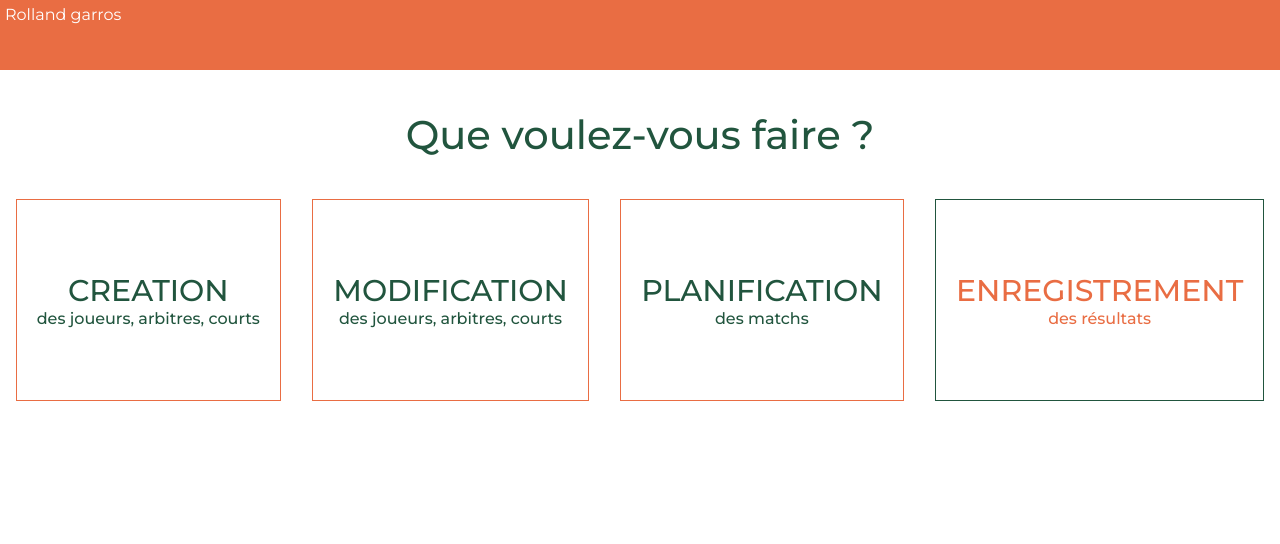
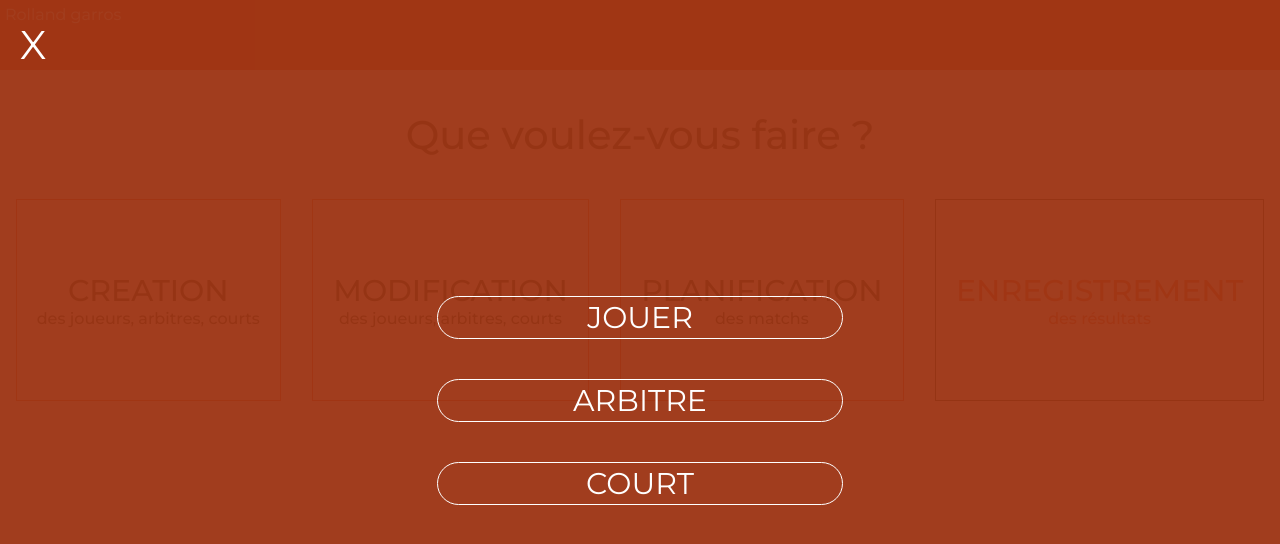
Before and after one commit to run1t/roland-web, an Angular app: page /options in a window 1280 px wide. Shown: the top 544 px of the page. Built offline with nearby package versions, Linux system fonts and the light colour scheme; sample sign-in values are in the browser's storage.

Commit message:
(component) Create Modal component

```diff
--- a/src/app/app.module.ts
+++ b/src/app/app.module.ts
@@ -1,4 +1,4 @@
-
+import { ModalComponent } from './component/modal/modal.component';
 import { ApiService } from './service/api.service';
 import { ROUTES } from './app.router';
 import { BrowserModule } from '@angular/platform-browser';
@@ -29,7 +29,8 @@ import { OptionsContainerComponent } from './container/options-container/options
     CreateContainerComponent,
     CreatePlayerComponent,
     SelectComponent,
-    OptionsContainerComponent
+    OptionsContainerComponent,
+    ModalComponent
   ],
   imports: [
     BrowserModule,
--- /dev/null
+++ b/src/app/component/modal/modal.component.css
@@ -0,0 +1,43 @@
+.container{
+  position: fixed;
+  top: 0;
+  left: 0;
+  width: 100%;
+  height: 100%;
+  background-color: rgba(156, 51, 18, 0.95);
+}
+
+.close{
+  position: fixed;
+  top: 0;
+  left: 0;
+  z-index: 200;
+  font-size: 40px;
+  margin:20px;
+  color:white;
+  cursor: pointer;
+}
+
+.items{
+  position: fixed;
+  justify-content: center;
+  flex-direction: column;
+  align-items: center;
+  top: 0;
+  left: 0;
+  display: flex;
+  width: 100%;
+  height: 100%;
+}
+
+.item{
+  margin: 20px;
+  font-size: 30px;
+  color: white;
+  border: 1px solid white;
+  border-radius: 50px;
+  padding: 2px;
+  min-width: 400px;
+  text-align: center;
+  cursor:pointer;
+}
--- /dev/null
+++ b/src/app/component/modal/modal.component.html
@@ -0,0 +1,8 @@
+<div class="container" *ngIf="show">
+  <div class="close" (click)="close()"> X </div>
+  <div class="items">
+    <div class="item" *ngFor="let item of items" (click)="selectEvent(item)">
+      {{item.text}}
+    </div>
+  </div>
+</div>
--- /dev/null
+++ b/src/app/component/modal/modal.component.ts
@@ -0,0 +1,42 @@
+import { Component, OnInit, Input, Output, EventEmitter } from '@angular/core';
+
+@Component({
+  selector: 'app-modal',
+  templateUrl: './modal.component.html',
+  styleUrls: ['./modal.component.css']
+})
+export class ModalComponent implements OnInit {
+
+  private showValue;
+
+  @Input()
+  public items: Array<any> = [];
+
+  @Output()
+  public selectedItem = new EventEmitter();
+
+  @Input()
+  get show() {
+    return this.showValue;
+  }
+
+  @Output() showChange = new EventEmitter();
+  set show(val) {
+    this.showValue = val;
+    this.showChange.emit(this.showValue);
+  }
+
+  constructor() { }
+
+  ngOnInit() {
+  }
+
+  close() {
+    this.show = false;
+  }
+
+  selectEvent($event) {
+    this.selectedItem.emit($event);
+  }
+
+}
--- a/src/app/container/options-container/options-container.component.html
+++ b/src/app/container/options-container/options-container.component.html
@@ -35,3 +35,4 @@
     </div>
   </div>
 </div>
+<app-modal [(show)]="show" [items]="optionList" (selectedItem)="goToCreate($event)"></app-modal>
--- a/src/app/container/options-container/options-container.component.ts
+++ b/src/app/container/options-container/options-container.component.ts
@@ -1,3 +1,4 @@
+import { Router } from '@angular/router';
 import { Component, OnInit } from '@angular/core';
 
 @Component({
@@ -6,10 +7,27 @@ import { Component, OnInit } from '@angular/core';
   styleUrls: ['./options-container.component.css']
 })
 export class OptionsContainerComponent implements OnInit {
-
-  constructor() { }
+  public show = true;
+  public optionList = [{
+    text: 'JOUER'
+  }, {
+    text: 'ARBITRE'
+  }, {
+    text: 'COURT'
+  } ];
+  constructor(private router: Router) { }
 
   ngOnInit() {
   }
 
+  public goToCreate($event) {
+    switch ($event.text) {
+      case 'JOUER':
+      return this.router.navigate(['/create']);
+      default:
+        console.log('404');
+    }
+
+  }
+
 }
```
Also changed, not shown: 1 other file (tests, documents, lock files or other folders).
